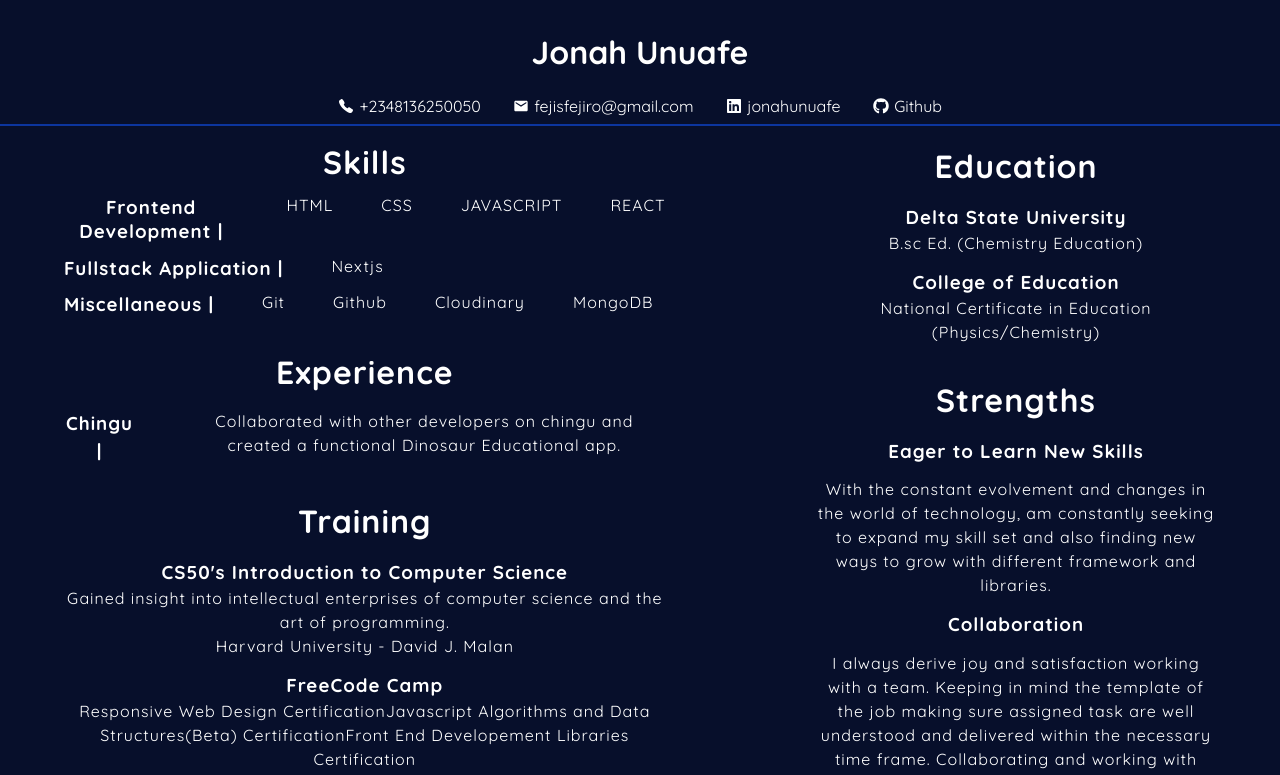
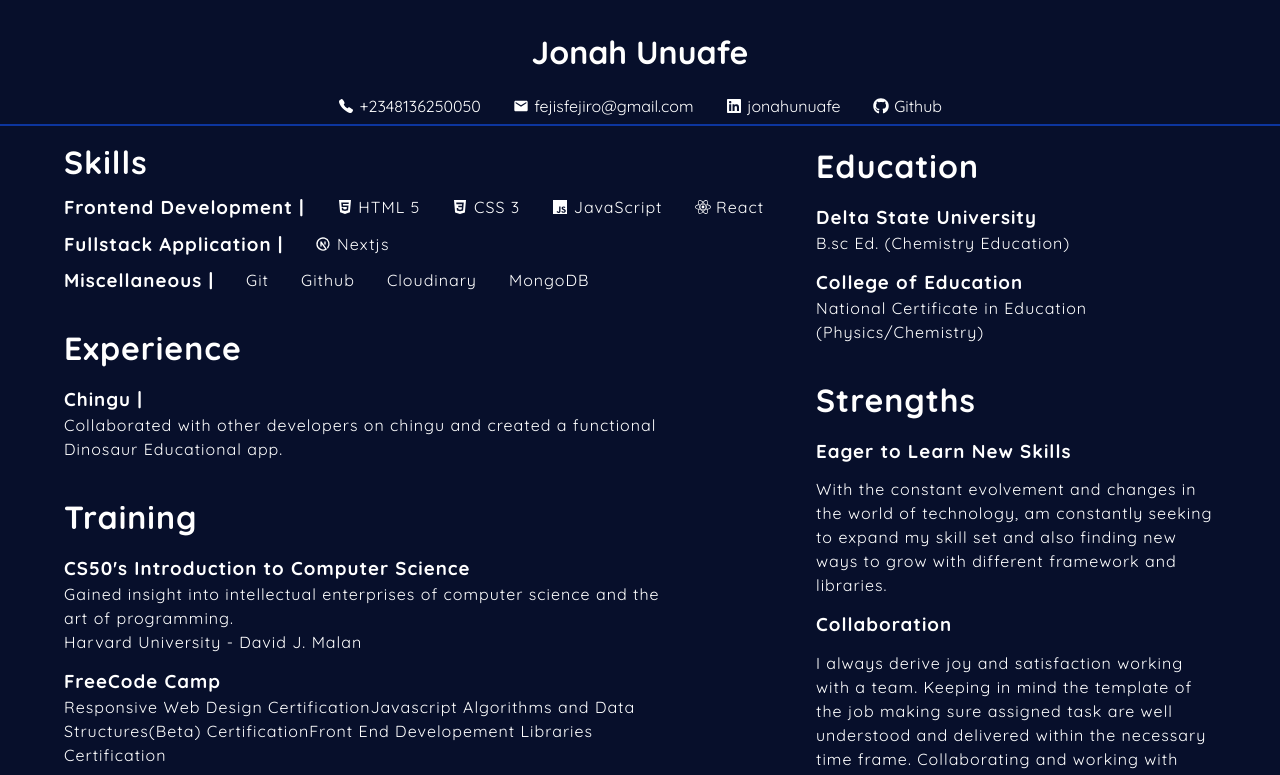
Before and after one commit to jonahunuafe/portfolio-react, a React (Vite) app: page /resume in a window 1280 px wide. Shown: the top 775 px of the page. Built offline with nearby package versions, Linux system fonts and the light colour scheme.

Commit message:
replaced li element with react-icons

```diff
--- a/src/components/Resume/Resume.jsx
+++ b/src/components/Resume/Resume.jsx
@@ -6,6 +6,11 @@ import { IoCall } from "react-icons/io5";
 import { MdEmail } from "react-icons/md";
 import { FaLinkedin } from "react-icons/fa";
 import { FaGithub } from "react-icons/fa6";
+import { FaHtml5 } from "react-icons/fa6";
+import { IoLogoCss3 } from "react-icons/io";
+import { IoLogoJavascript } from "react-icons/io5";
+import { TbBrandNextjs } from "react-icons/tb";
+import { FaReact } from "react-icons/fa6";
 
 function MyResume() {
   return (
@@ -32,14 +37,14 @@ function MyResume() {
                     <h1>Skills</h1>
                     <div className={classes.mainSkills}>
                         <h3>Frontend Development |</h3>
-                        <span>HTML</span>
-                        <span>CSS</span>
-                        <span>JAVASCRIPT</span>
-                        <span>REACT</span>
+                        <span><FaHtml5 /> HTML 5</span>
+                        <span><IoLogoCss3 /> CSS 3</span>
+                        <span><IoLogoJavascript /> JavaScript</span>
+                        <span><FaReact /> React</span>
                     </div>
                     <div className={classes.mainSkills}>
                         <h3>Fullstack Application |</h3>
-                        <span>Nextjs</span>
+                        <span><TbBrandNextjs /> Nextjs</span>
                     </div>
                     <div className={classes.mainSkills}>
                         <h3>Miscellaneous |</h3>
@@ -51,7 +56,7 @@ function MyResume() {
                 </div>
                 <div className={classes.experience}>
                     <h1>Experience</h1>
-                    <div className={classes.mainSkills}>
+                    <div>
                         <h3>Chingu |</h3>
                         <span>
                             Collaborated with other developers on chingu and created a
--- a/src/components/Resume/Resume.module.css
+++ b/src/components/Resume/Resume.module.css
@@ -66,36 +66,13 @@
 .mainSkills {
     display: flex;
     flex-direction: column;
+    align-items: center;
 }
 
-.mainSkills ul {
+.mainSkills span {
     display: flex;
     align-items: center;
-    justify-content: center;
-    /* flex-wrap: wrap; */
-    column-gap: 2rem;
-    /* row-gap: 1rem; */
-    outline: 2px solid magenta;
-    width: 100%;
-}
-
-.mainSkills ul li {
-    /* display: flex; */
-    /* align-items: center; */
-    /* justify-content: center; */
-    /* width: 100%; */
-    outline: 1px solid green;
-}
-
-
-.freeCodeCamp ul, .mainSkills ul {
-    /* margin: auto auto auto 2rem; */
-    margin: auto;
-    width: 80%;
-}
-
-.edu ul {
-    margin: auto auto auto 2rem;
+    gap: 0.35rem;
 }
 
 @media(min-width: 768px) {
@@ -108,26 +85,19 @@
     .resume {
         flex-direction: row;
         justify-content: space-between;
+        text-align: left;
     }
 
     .mainSkills {
         flex-direction: row;
-        gap: 3rem;
-    }
-
-    .mainSkills ul {
-        margin: 0rem;
+        gap: 2rem;
     }
 
     .summary, .strength {
         width: 400px;
     }
 
-    .skills, .experience, .training, .projects {
-        max-width: 80%;
-    }
-
-    .experience h3 {
-        width: 20%;
+    .experience, .training, .projects {
+        width: 80%;
     }
 }
```
